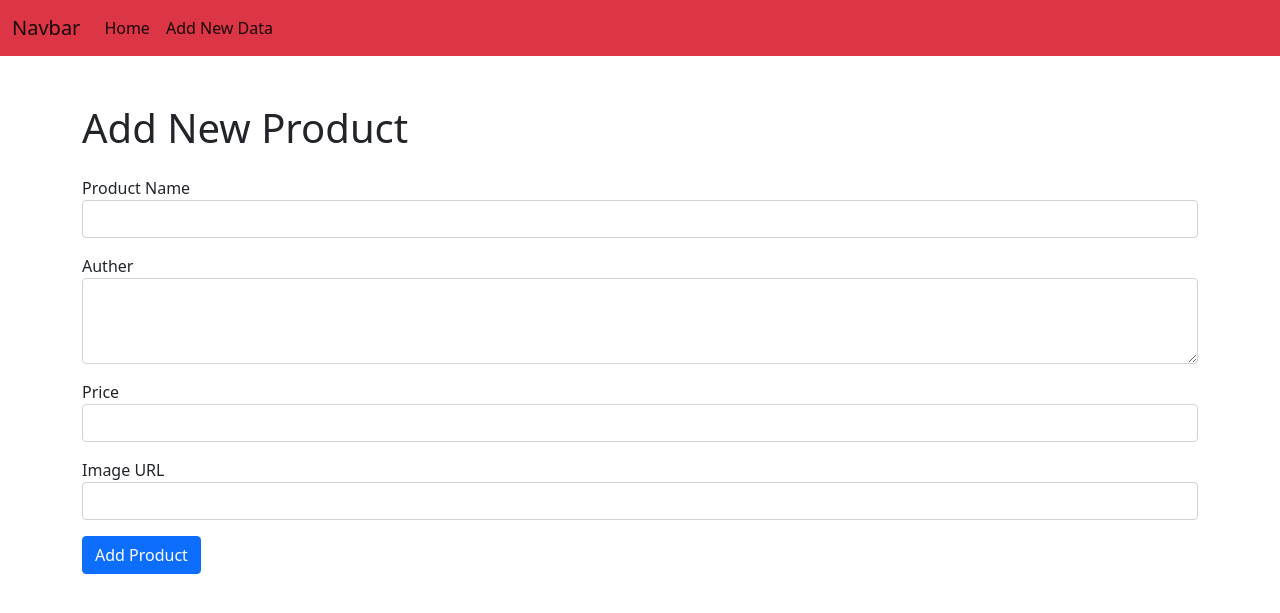
After one commit to Himanshu12031998/Inventory-App-NodeJS, a Node server app: page /new in a window 1280 px wide. The commit adds this page. Shown: the top 613 px of the page. Run offline with Node 20, Linux system fonts and the light colour scheme; some libraries are stand-ins or nearby versions.

Commit message:
update today

```diff
--- a/index.js
+++ b/index.js
@@ -5,6 +5,9 @@ import ProductController from './src/controllers/product.controllers.js';
 import path from "path"
 
 const server=express();
+
+// parse form data
+server.use(express.urlencoded({extended:true}))
 
 //setup view engine setting
 server.set("view engine", "ejs")
@@ -17,6 +20,8 @@ server.use(ejsLayouts)
 const productController=new ProductController()
 
 server.get('/',productController.getProducts)
+server.get('/new', productController.getAddForm)
+server.post('/', productController.addNewProduct)
 
 server.get('/',(req,res)=>{
     return res.end('Welcome to inventory App');
--- a/src/controllers/product.controllers.js
+++ b/src/controllers/product.controllers.js
@@ -8,4 +8,17 @@ export default class ProductController{
       // return res.sendFile(path.join(path.resolve(),"src","views",'products.html'))
 
     }
+
+
+    getAddForm(req, res){
+     return res.render("new-product")
+    }
+
+    addNewProduct(req, res){
+      // access data from form
+      console.log(req.body);
+      ProductModel.add(req.body)
+      let products =ProductModel.get();
+     return res.render("products",{products})
+    }
 }
--- a/src/views/layout.ejs
+++ b/src/views/layout.ejs
@@ -10,10 +10,24 @@
 <body>
 
     <div>
-                <nav class="bg-danger d-flex justify-content-around">
+                <!-- <nav class="bg-danger d-flex justify-content-around">
             <div><h2>Inventory App</h2></div>
             <div>Dark</div>
-        </nav>
+        </nav> -->
+        <nav class="navbar navbar-expand-lg navbar-light bg-danger">
+            <div class="container-fluid">
+              <a class="navbar-brand" href="#">Navbar</a>
+
+              <div class="collapse navbar-collapse" id="navbarNavAltMarkup">
+                <div class="navbar-nav">
+                  <a class="nav-link active" aria-current="page" href="/">Home</a>
+                  <a class="nav-link active" aria-current="page" href="/new">Add New Data</a>
+
+
+                </div>
+              </div>
+            </div>
+          </nav>
         <div class="container">
             <!-- placeholer for  rendering other ejs view -->
             <%-body%>
--- /dev/null
+++ b/src/views/new-product.ejs
@@ -0,0 +1,25 @@
+<h1 class="mt-5 mb-4">Add New Product</h1>
+<form action="/" method="post">
+
+    <div class="mb-3">
+        <label for="name" class="form-level">Product Name</label>
+        <input type="text" class="form-control" id="name" name="name" required/>
+    </div>
+
+    <div class="mb-3">
+        <label for="desc" class="form-level">Auther</label>
+        <textarea rows="3" class="form-control" id="desc" name="desc" required ></textarea>
+    </div>
+
+    <div class="mb-3">
+        <label for="price" class="form-level">Price</label>
+        <input type="number" class="form-control" id="price" name="price" required/>
+    </div>
+
+    <div class="mb-3">
+        <label for="imgUrl" class="form-level">Image URL</label>
+        <input type="url" class="form-control" id="imgUrl" name="imgUrl" required/>
+    </div>
+
+    <button type="submit" class="btn btn-primary"> Add Product</button>
+</form>
```
Also changed, not shown: src/models/product.model.js (+10 -0 lines).
